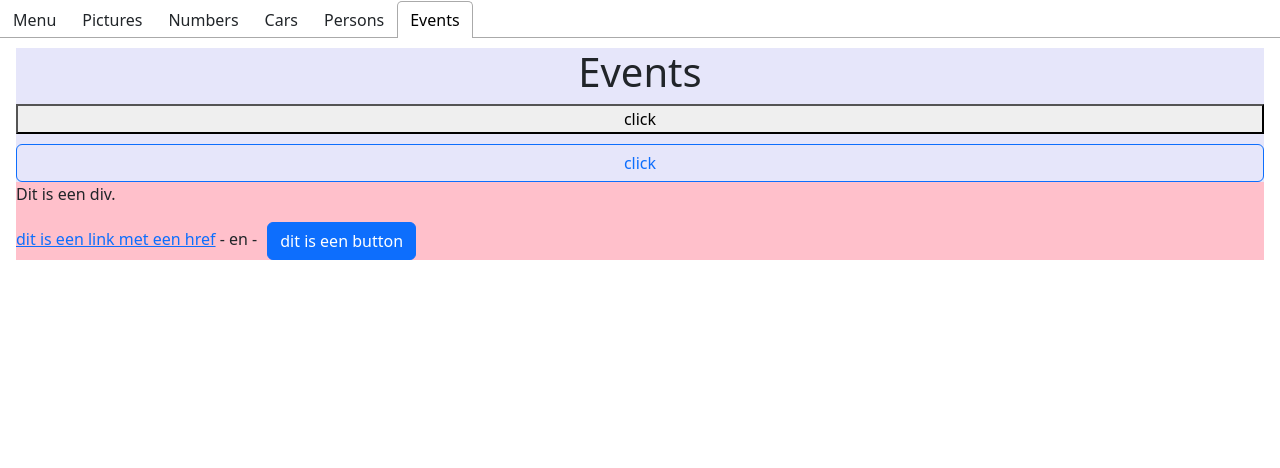
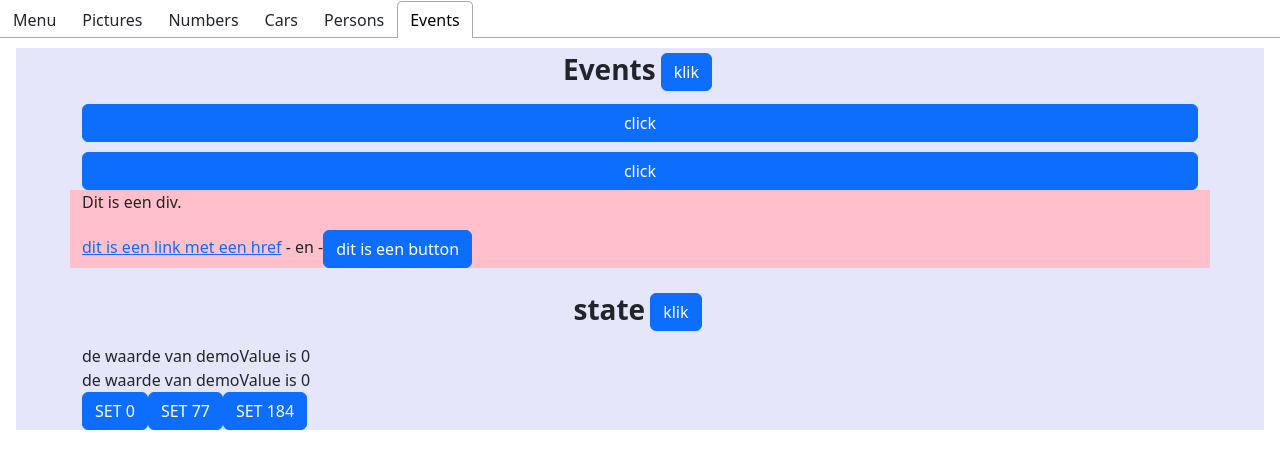
Before and after one commit to SeppeTeugels/dynamic_oefeningen, a React (Create React App) app: page / in a window 1280 px wide. Both pictures are taken after a click on the tab "Events". Shown: the top 468 px of the page. Built offline with nearby package versions, Linux system fonts and the light colour scheme.

Commit message:
bundel 4 3.5

```diff
--- a/src/components/EventDemo.js
+++ b/src/components/EventDemo.js
@@ -1,16 +1,17 @@
+import {MyButton} from "./MyButton";
 import {Button} from "react-bootstrap";
 
 export function EventDemo() {
     return (<>
-       <div  style={{justifyContent:"center"}}>
-           <button style={{width: "100%" }} onClick={() => alert('button is clicked')}>click</button>
-           <Button variant="outline-primary" style={{width: "100%", marginTop:"10px" }} onClick={(e) => alert('button is clicked') }>click</Button>
+                <div  style={{justifyContent:"center"}}>
+                    <Button style={{width: "100%" }} onClick={() => alert('button is clicked')}>click</Button>
+                    <Button style={{width: "100%", marginTop:"10px" }} onClick={(e) => alert('button is clicked') }>click</Button>
 
-       </div>
-    <div onClick={()=> alert("div is clicked")} style={{backgroundColor:"#ffc0cb"}}>
-        <p> Dit is een div.</p>
-        <a href={"#"} onClick={(e) => {e.preventDefault(); e.stopPropagation(); alert("link is clicked")}}>dit is een link met een href</a><span> - en -</span><Button  style={{ marginLeft:"10px" }} onClick={(e) => {e.stopPropagation(); alert("button is clicked") }} >dit is een button</Button>
-    </div>
+                </div>
+                <div onClick={()=> alert("div is clicked")} style={{backgroundColor:"#ffc0cb"}}>
+                    <p> Dit is een div.</p>
+                    <a href={"#"} onClick={(e) => {e.preventDefault(); e.stopPropagation(); alert("link is clicked")}}>dit is een link met een href</a><span> - en -</span><MyButton  style={{ marginLeft:"10px" }} onClick={(e) => {e.stopPropagation(); alert("button is clicked") }} >dit is een button</MyButton>
+                </div>
         </>
 )
 }
--- /dev/null
+++ b/src/components/MyButton.js
@@ -0,0 +1,8 @@
+import {Button} from "react-bootstrap";
+
+export function MyButton(props) {
+    const {onClick, children} = props;
+    return (<>
+        <Button variant={"primary"} onClick={onClick}>{children}</Button>
+    </>)
+}
--- /dev/null
+++ b/src/components/StateDemo.js
@@ -0,0 +1,19 @@
+import {useState} from "react";
+import {Section} from "./Section";
+import {Button} from "react-bootstrap";
+import {MyButton} from "./MyButton";
+
+export function StateDemo(){
+    const [demoValue, setDemoValue] = useState(0)
+    return <>
+        <div>de waarde van demoValue is {demoValue}</div>
+        <div>de waarde van demoValue is {demoValue}</div>
+        <div>
+            <MyButton onClick={()=> setDemoValue(0)}> SET 0</MyButton>
+
+            <MyButton onClick={()=> setDemoValue(77)}> SET 77</MyButton>
+
+            <MyButton onClick={()=> setDemoValue(184)}> SET 184</MyButton>
+        </div>
+    </>
+}
--- a/src/pages/EventsAndStatePage.js
+++ b/src/pages/EventsAndStatePage.js
@@ -1,11 +1,17 @@
 import {EventDemo} from "../components/EventDemo";
+import {StateDemo} from "../components/StateDemo";
+import {Section} from "../components/Section";
 
 export function EventsAndStatePage() {
     return(
         <>
             <div style={{ backgroundColor:"lavender"}} className={"mx-3"}>
-                <h1 style={{textAlign:"center"}}>Events</h1>
-                <EventDemo/>
+                <Section title="Events">
+                    <EventDemo/>
+                </Section>
+                <Section title="state">
+                    <StateDemo/>
+                </Section>
             </div>
         </>
     )
```
